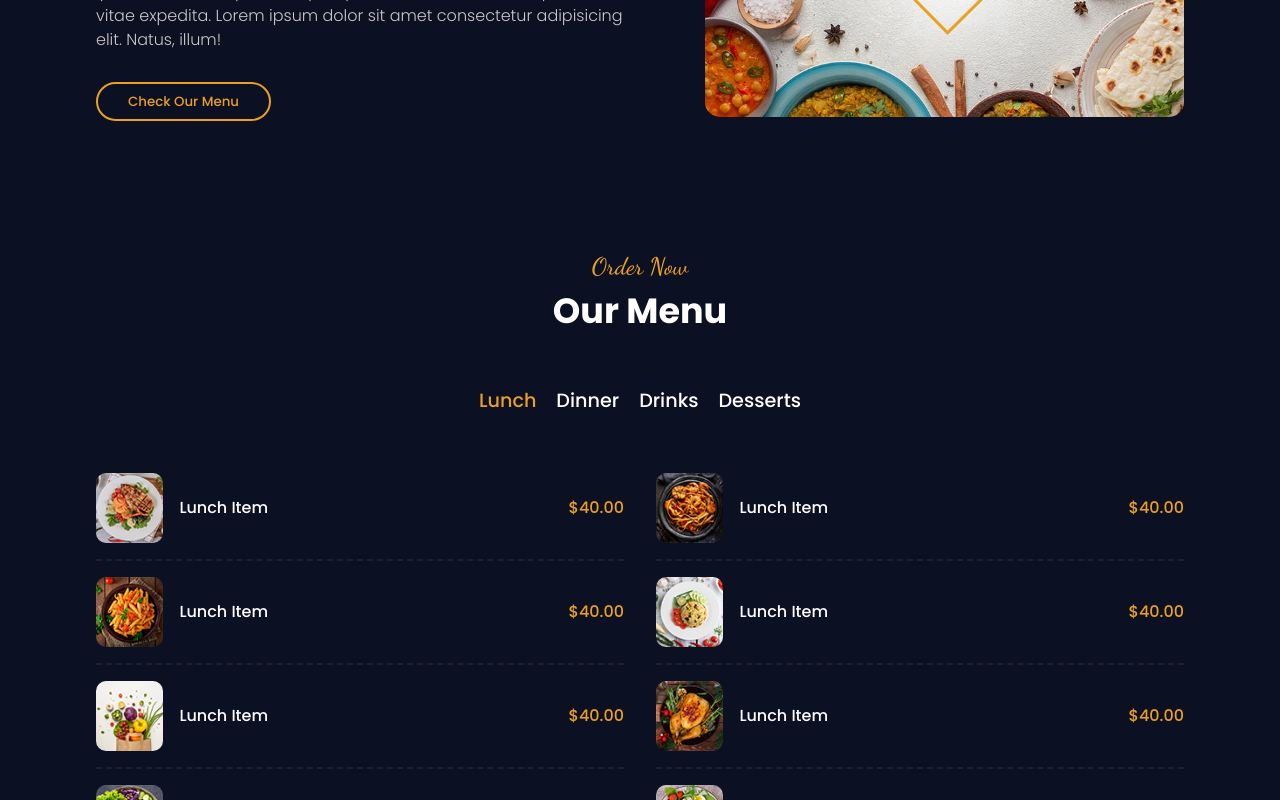
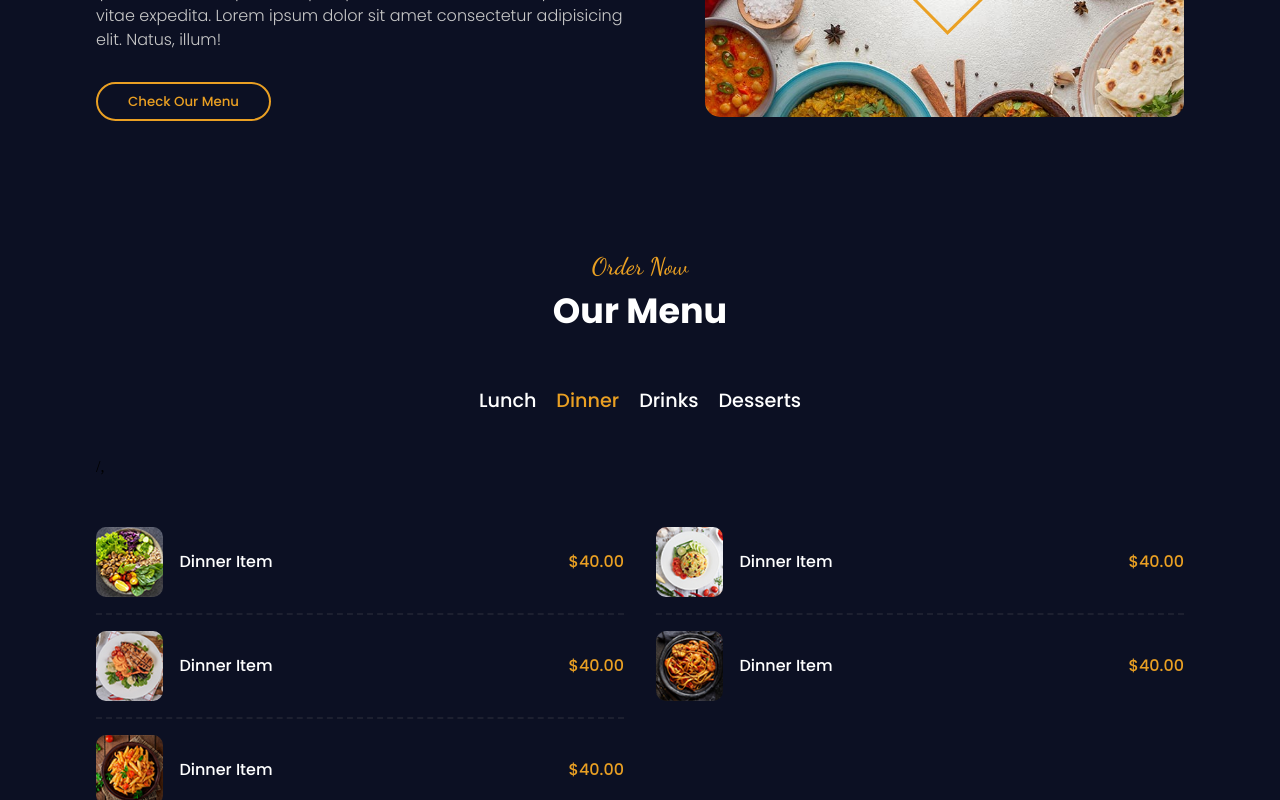
Before and after one commit to wizzy-design/restaurant_website, a React (Create React App) app: page /menu in a window 1280 px wide. Both pictures are taken after a click on the button "Dinner". Shown: the part 1223-2023 px from the top of the page. Built offline with nearby package versions, Linux system fonts and the light colour scheme.

Commit message:
Done with dinner, drink and dessert section of Menu

```diff
--- a/src/App.js
+++ b/src/App.js
@@ -22,7 +22,7 @@ function App() {
       {/* <Nav /> */}
       <Home />
       <AboutUs />
-      <Menu />
+      <Menu/>
 
       {/* Router that navigates pages */}
       {/* <Routes location={location} key={location.pathname}>
--- a/src/components/FoodItem.js
+++ b/src/components/FoodItem.js
@@ -8,7 +8,7 @@ const FoodItem = (props) => {
       </div>
 
       <div className="details">
-        <p>Lunch Item</p>
+        <p>{props.meal} Item</p>
         <p id="price">$40.00</p>
       </div>
     </Parent>
--- a/src/components/Menu.js
+++ b/src/components/Menu.js
@@ -1,3 +1,4 @@
+import { useState } from "react";
 import styled from "styled-components";
 // Components
 import FoodItem from "./FoodItem";
@@ -12,38 +13,117 @@ import seven from "../img/menu/7.jpg";
 import eight from "../img/menu/8.jpg";
 
 const Menu = () => {
+  const [activeTab, setActiveTab] = useState("lunch");
+
+  const handleTabClick = (tabName) => {
+    setActiveTab(tabName);
+  };
+
   return (
     <Menuu>
       <div className="menu-title">
         <h3>Order Now</h3>
         <h2>Our Menu</h2>
       </div>
+      <div className="menu-tabs">
+        <button
+          onClick={() => handleTabClick("lunch")}
+          className={`${activeTab === "lunch" ? "active" : ""}`}
+        >
+          Lunch
+        </button>
+        <button
+          onClick={() => handleTabClick("dinner")}
+          className={`${activeTab === "dinner" ? "active" : ""}`}
+        >
+          Dinner
+        </button>
+        <button
+          onClick={() => handleTabClick("drinks")}
+          className={`${activeTab === "drinks" ? "active" : ""}`}
+        >
+          Drinks
+        </button>
+        <button
+          onClick={() => handleTabClick("desserts")}
+          className={`${activeTab === "desserts" ? "active" : ""}`}
+        >
+          Desserts
+        </button>
+      </div>
+      /,
+      <div className="menu-contents">
+        {/* Lunch Menu */}
+        {activeTab === "lunch" && (
+          <div className="menu-content" id="lunch">
+            <div className="first-column">
+              <FoodItem image={one} meal="Lunch" />
+              <FoodItem image={two} meal="Lunch" />
+              <FoodItem image={three} meal="Lunch" />
+              <FoodItem image={four} meal="Lunch" noBorder={true} />
+            </div>
+            <div className="second-column">
+              <FoodItem image={five} meal="Lunch" />
+              <FoodItem image={six} meal="Lunch" />
+              <FoodItem image={seven} meal="Lunch" />
+              <FoodItem image={eight} meal="Lunch" noBorder={true} />
+            </div>
+          </div>
+        )}
 
-      <div className="menu-tabs">
-        <button className="active">Lunch</button>
-        <button>Dinner</button>
-        <button>Drinks</button>
-        <button>Desserts</button>
-      </div>
+        {/* Dinner Menu */}
+        {activeTab === "dinner" && (
+          <div className="menu-content" id="dinner">
+            <div className="first-column">
+              <FoodItem image={four} meal="Dinner" />
+              <FoodItem image={one} meal="Dinner" />
+              {/* <FoodItem image={three} meal="Dinner" /> */}
+              <FoodItem image={two} meal="Dinner" noBorder={true} />
+            </div>
+            <div className="second-column">
+              <FoodItem image={six} meal="Dinner" />
+              <FoodItem image={five} meal="Dinner" noBorder={true} />
+              {/* <FoodItem image={seven} meal="Dinner" /> */}
+              {/* <FoodItem image={eight} meal="Dinner" noBorder={true} /> */}
+            </div>
+          </div>
+        )}
 
-      <div className="menu-contents">
-        <div className="menu-content" id="lunch">
-          <div className="first-column">
-            <FoodItem image={one} />
-            <FoodItem image={two} />
-            <FoodItem image={three} />
-            <FoodItem image={four} noBorder={true}/>
+        {/* Drinks Menu */}
+        {activeTab === "drinks" && (
+          <div className="menu-content" id="drinks">
+            <div className="first-column">
+              {/* <FoodItem image={four} meal="Drink" /> */}
+              <FoodItem image={one} meal="Drink" />
+              <FoodItem image={three} meal="Drink" />
+              <FoodItem image={two} meal="Drink" noBorder={true} />
+            </div>
+            <div className="second-column">
+              {/* <FoodItem image={six} meal="Drink" /> */}
+              <FoodItem image={five} meal="Drink" />
+              <FoodItem image={seven} meal="Drink" noBorder={true} />
+              {/* <FoodItem image={eight} meal="Drink" noBorder={true} /> */}
+            </div>
           </div>
-          <div className="second-column">
-            <FoodItem image={five} />
-            <FoodItem image={six} />
-            <FoodItem image={seven} />
-            <FoodItem image={eight} noBorder={true}/>
+        )}
+
+        {/* Desserts Menu */}
+        {activeTab === "desserts" && (
+          <div className="menu-content" id="desserts">
+            <div className="first-column">
+              {/* <FoodItem image={four} meal="Desserts" /> */}
+              <FoodItem image={one} meal="Desserts" />
+              {/* <FoodItem image={three} meal="Desserts" /> */}
+              <FoodItem image={two} meal="Desserts" noBorder={true} />
+            </div>
+            <div className="second-column">
+              <FoodItem image={five} meal="Desserts" />
+              <FoodItem image={seven} meal="Desserts" noBorder={true} />
+              {/* <FoodItem image={six} meal="Desserts" /> */}
+              {/* <FoodItem image={eight} meal="Desserts" noBorder={true} /> */}
+            </div>
           </div>
-        </div>
-        {/* <div className="menu-content" id="dinner"></div>
-        <div className="menu-content" id="drinks"></div>
-        <div className="menu-content" id="desserts"></div> */}
+        )}
       </div>
     </Menuu>
   );
@@ -82,28 +162,31 @@ const Menuu = styled.div`
       border: none;
       background-color: transparent;
       font-weight: 500;
-      color: white;
       cursor: pointer;
       margin: 0 10px 10px;
       transition: color 0.3s ease;
+      color: white;
+      transition: all .1s ease;
 
       &:hover {
         color: #eaa023;
       }
     }
+
     button.active {
       color: #eaa023;
     }
   }
 
-  .menu-contents{
+  .menu-contents {
     margin: 2rem 0;
-    .menu-content{
+
+    .menu-content {
       display: flex;
       gap: 2rem;
 
       .first-column,
-      .second-column{
+      .second-column {
         width: 50%;
       }
     }
```
